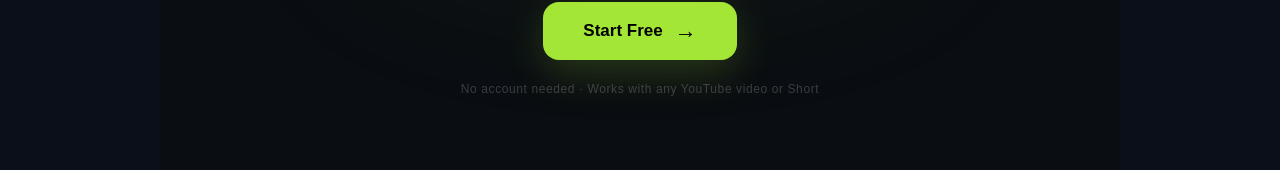
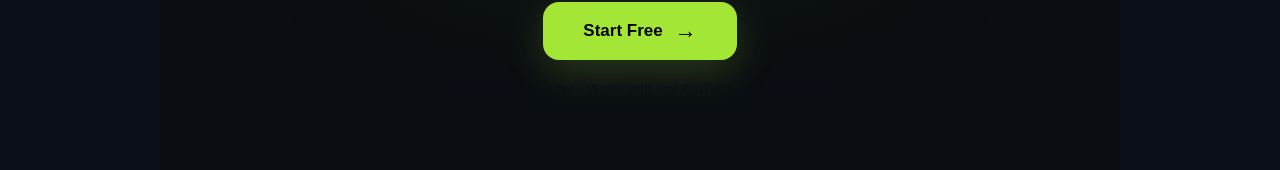
Before and after one commit to stratiqdigital-ca/yt-comment-picker, a Next.js app: page / in a window 1280 px wide. Shown: the part 6867-7037 px from the top of the page. Built offline with nearby package versions, Linux system fonts and the light colour scheme.

Commit message:
Fix Homepage last section background color

```diff
--- a/components/HomepageMarketingSections.tsx
+++ b/components/HomepageMarketingSections.tsx
@@ -860,7 +860,7 @@ export default function HomepageMarketingSections() {
                   Start Free
                   <span style={{ fontSize: 22 }}>→</span>
                 </motion.a>
-                <p style={{ fontSize: 12, color: 'rgba(255,255,255,0.2)', marginTop: 20, letterSpacing: '0.05em' }}>
+                <p style={{ fontSize: 12, color: '#0B0F19', marginTop: 20, letterSpacing: '0.05em' }}>
                   No account needed · Works with any YouTube video or Short
                 </p>
               </motion.div>
```
